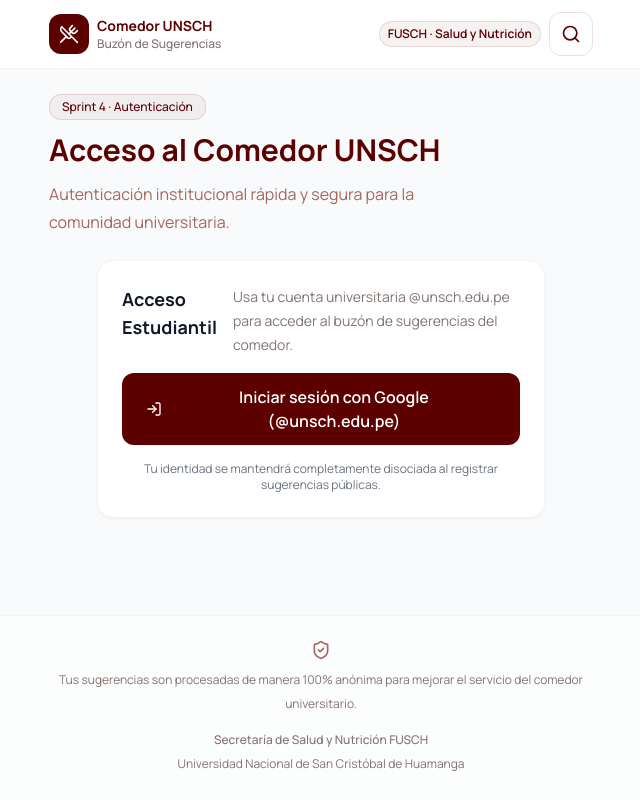
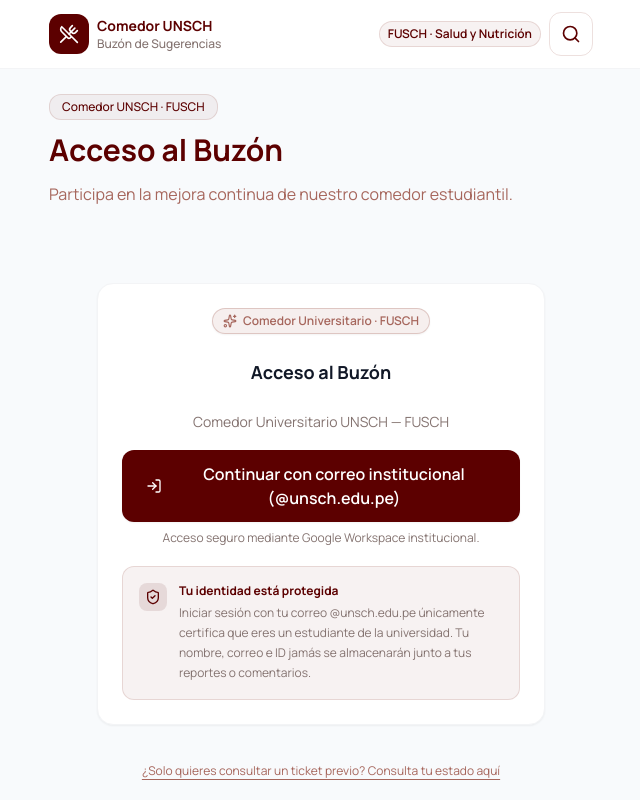
Before and after one commit to ceis-pixel/buzon_sugerencias, a Next.js app: page /login in a window 1280 px wide. Shown: the top 800 px of the page, without its empty margins (319-959 px from the left). Built offline with nearby package versions, Linux system fonts and the light colour scheme.

Commit message:
feat(auth): design student login page with institutional google button and privacy disclaimer

```diff
--- a/src/app/login/page.tsx
+++ b/src/app/login/page.tsx
@@ -1,82 +1,33 @@
 "use client";
 
-import { LogIn, ShieldAlert } from "lucide-react";
+import Link from "next/link";
 import { useSearchParams } from "next/navigation";
-import { Suspense, useState } from "react";
+import { Suspense } from "react";
 
-import { AlertBanner } from "@/components/common/AlertBanner";
-import { Button } from "@/components/common/Button";
-import { Card, CardContent, CardDescription, CardHeader, CardTitle } from "@/components/common/Card";
+import { AuthErrorNotice } from "@/components/auth/AuthErrorNotice";
+import { LoginCard } from "@/components/auth/LoginCard";
 import { PageContainer } from "@/components/layout/PageContainer";
-import { getAuthErrorMessage, signInWithInstitutionalGoogle } from "@/lib/auth/authActions";
 
-function LoginForm() {
+function LoginContent() {
   const searchParams = useSearchParams();
-  const errorParam = searchParams.get("error");
-  const [isLoading, setIsLoading] = useState(false);
-  const [authError, setAuthError] = useState<string | null>(null);
-
-  const errorDetails = errorParam ? getAuthErrorMessage(errorParam) : null;
-
-  async function handleGoogleLogin() {
-    try {
-      setIsLoading(true);
-      setAuthError(null);
-      const next = searchParams.get("next") ?? "/";
-      const { error } = await signInWithInstitutionalGoogle(next);
-      if (error) {
-        setAuthError(error.message);
-        setIsLoading(false);
-      }
-    } catch {
-      setAuthError("No se pudo conectar con el servicio de autenticación.");
-      setIsLoading(false);
-    }
-  }
+  const next = searchParams.get("next") ?? "/";
 
   return (
-    <div className="mx-auto max-w-md space-y-6">
-      {errorDetails && (
-        <AlertBanner
-          variant={errorDetails.code === "domain_not_allowed" ? "error" : "warning"}
-          title={errorDetails.title}
-          description={errorDetails.message}
-          icon={ShieldAlert}
-        />
-      )}
+    <div className="flex min-h-[65vh] md:min-h-[72vh] w-full flex-col items-center justify-center space-y-6">
+      <div className="w-full max-w-md">
+        <AuthErrorNotice />
+      </div>
 
-      {authError && (
-        <AlertBanner
-          variant="error"
-          title="Error de conexión"
-          description={authError}
-        />
-      )}
+      <LoginCard redirectTo={next} />
 
-      <Card>
-        <CardHeader>
-          <CardTitle>Acceso Estudiantil</CardTitle>
-          <CardDescription>
-            Usa tu cuenta universitaria @unsch.edu.pe para acceder al buzón de sugerencias del comedor.
-          </CardDescription>
-        </CardHeader>
-        <CardContent className="space-y-4">
-          <Button
-            fullWidth
-            size="lg"
-            variant="primary"
-            leftIcon={<LogIn />}
-            isLoading={isLoading}
-            onClick={handleGoogleLogin}
-          >
-            Iniciar sesión con Google (@unsch.edu.pe)
-          </Button>
-
-          <p className="text-center text-xs text-gray-500">
-            Tu identidad se mantendrá completamente disociada al registrar sugerencias públicas.
-          </p>
-        </CardContent>
-      </Card>
+      <div className="text-center pt-2">
+        <Link
+          href="/seguimiento"
+          className="font-sans text-xs text-secondary underline underline-offset-4 transition-colors hover:text-primary"
+        >
+          ¿Solo quieres consultar un ticket previo? Consulta tu estado aquí
+        </Link>
+      </div>
     </div>
   );
 }
@@ -84,12 +35,18 @@
 export default function LoginPage() {
   return (
     <PageContainer
-      title="Acceso al Comedor UNSCH"
-      subtitle="Autenticación institucional rápida y segura para la comunidad universitaria."
-      badge="Sprint 4 · Autenticación"
+      title="Acceso al Buzón"
+      subtitle="Participa en la mejora continua de nuestro comedor estudiantil."
+      badge="Comedor UNSCH · FUSCH"
     >
-      <Suspense fallback={<div className="text-center py-12 text-sm text-gray-500">Cargando formulario...</div>}>
-        <LoginForm />
+      <Suspense
+        fallback={
+          <div className="flex min-h-[60vh] items-center justify-center text-sm text-neutral-gray">
+            Cargando acceso institucional...
+          </div>
+        }
+      >
+        <LoginContent />
       </Suspense>
     </PageContainer>
   );
--- /dev/null
+++ b/src/components/auth/AuthErrorNotice.tsx
@@ -0,0 +1,68 @@
+"use client";
+
+import { AlertCircle, ShieldAlert } from "lucide-react";
+import { useSearchParams } from "next/navigation";
+import { Suspense } from "react";
+
+import { AlertBanner } from "@/components/common/AlertBanner";
+import { getAuthErrorMessage } from "@/lib/auth/authActions";
+
+function AuthErrorContent() {
+  const searchParams = useSearchParams();
+  const error = searchParams.get("error");
+
+  if (!error) {
+    return null;
+  }
+
+  if (error === "domain_not_allowed") {
+    return (
+      <AlertBanner
+        variant="error"
+        title="Acceso restringido"
+        description="Debes seleccionar una cuenta con terminación @unsch.edu.pe para acceder al buzón."
+        icon={ShieldAlert}
+      />
+    );
+  }
+
+  if (error === "oauth_callback_error") {
+    return (
+      <AlertBanner
+        variant="warning"
+        title="Error de autenticación"
+        description="No se pudo completar el inicio de sesión con Google. Por favor, vuelve a intentarlo."
+        icon={AlertCircle}
+      />
+    );
+  }
+
+  if (error === "session_missing") {
+    return (
+      <AlertBanner
+        variant="warning"
+        title="Código de autorización ausente"
+        description="La solicitud no contiene un código de sesión válido. Inicia sesión nuevamente."
+        icon={AlertCircle}
+      />
+    );
+  }
+
+  const fallback = getAuthErrorMessage(error);
+  return (
+    <AlertBanner
+      variant="warning"
+      title={fallback.title}
+      description={fallback.message}
+      icon={AlertCircle}
+    />
+  );
+}
+
+export function AuthErrorNotice() {
+  return (
+    <Suspense fallback={null}>
+      <AuthErrorContent />
+    </Suspense>
+  );
+}
--- /dev/null
+++ b/src/components/auth/LoginCard.tsx
@@ -0,0 +1,90 @@
+"use client";
+
+import { LogIn, Sparkles } from "lucide-react";
+import { useState } from "react";
+
+import { PrivacyNotice } from "@/components/auth/PrivacyNotice";
+import { AlertBanner } from "@/components/common/AlertBanner";
+import { Badge } from "@/components/common/Badge";
+import { Button } from "@/components/common/Button";
+import {
+  Card,
+  CardContent,
+  CardDescription,
+  CardHeader,
+  CardTitle,
+} from "@/components/common/Card";
+import { signInWithInstitutionalGoogle } from "@/lib/auth/authActions";
+
+export interface LoginCardProps {
+  redirectTo?: string;
+  className?: string;
+}
+
+export function LoginCard({ redirectTo = "/", className = "" }: LoginCardProps) {
+  const [isLoading, setIsLoading] = useState(false);
+  const [internalError, setInternalError] = useState<string | null>(null);
+
+  async function handleSignIn() {
+    try {
+      setIsLoading(true);
+      setInternalError(null);
+      const { error } = await signInWithInstitutionalGoogle(redirectTo);
+      if (error) {
+        setInternalError(error.message);
+        setIsLoading(false);
+      }
+    } catch (err) {
+      setInternalError(
+        err instanceof Error
+          ? err.message
+          : "No se pudo conectar con el servicio de autenticación institucional.",
+      );
+      setIsLoading(false);
+    }
+  }
+
+  return (
+    <Card className={`w-full max-w-md ${className}`}>
+      <CardHeader className="flex flex-col items-center space-y-2 text-center pb-3">
+        <Badge variant="secondary" icon={<Sparkles />}>
+          Comedor Universitario · FUSCH
+        </Badge>
+        <CardTitle as="h2" className="text-2xl font-bold text-gray-900">
+          Acceso al Buzón
+        </CardTitle>
+        <CardDescription className="text-sm leading-6">
+          Comedor Universitario UNSCH — FUSCH
+        </CardDescription>
+      </CardHeader>
+
+      <CardContent className="space-y-5">
+        {internalError && (
+          <AlertBanner
+            variant="error"
+            title="Error de inicio de sesión"
+            description={internalError}
+          />
+        )}
+
+        <div className="space-y-2">
+          <Button
+            fullWidth
+            size="lg"
+            variant="primary"
+            leftIcon={<LogIn />}
+            isLoading={isLoading}
+            onClick={handleSignIn}
+          >
+            Continuar con correo institucional (@unsch.edu.pe)
+          </Button>
+          <p className="text-center font-sans text-xs text-neutral-gray">
+            Acceso seguro mediante Google Workspace institucional.
+          </p>
+        </div>
+
+        <PrivacyNotice />
+      </CardContent>
+    </Card>
+  );
+}
--- /dev/null
+++ b/src/components/auth/PrivacyNotice.tsx
@@ -0,0 +1,33 @@
+import { ShieldCheck } from "lucide-react";
+import type { HTMLAttributes } from "react";
+
+export interface PrivacyNoticeProps extends HTMLAttributes<HTMLDivElement> {
+  className?: string;
+}
+
+export function PrivacyNotice({ className = "", ...props }: PrivacyNoticeProps) {
+  return (
+    <div
+      {...props}
+      role="region"
+      aria-label="Aviso de privacidad y protección de identidad"
+      className={`rounded-xl border border-secondary/20 bg-primary/5 p-4 ${className}`}
+    >
+      <div className="flex items-start gap-3">
+        <div className="rounded-lg bg-primary/10 p-1.5 text-primary shrink-0">
+          <ShieldCheck className="size-4" aria-hidden="true" />
+        </div>
+        <div className="space-y-1">
+          <h3 className="font-sans text-xs font-bold text-primary">
+            Tu identidad está protegida
+          </h3>
+          <p className="font-sans text-xs leading-5 text-neutral-gray">
+            Iniciar sesión con tu correo @unsch.edu.pe únicamente certifica que eres un estudiante
+            de la universidad. Tu nombre, correo e ID jamás se almacenarán junto a tus reportes o
+            comentarios.
+          </p>
+        </div>
+      </div>
+    </div>
+  );
+}
```
Also changed, not shown: 1 other file (tests, documents, lock files or other folders).
